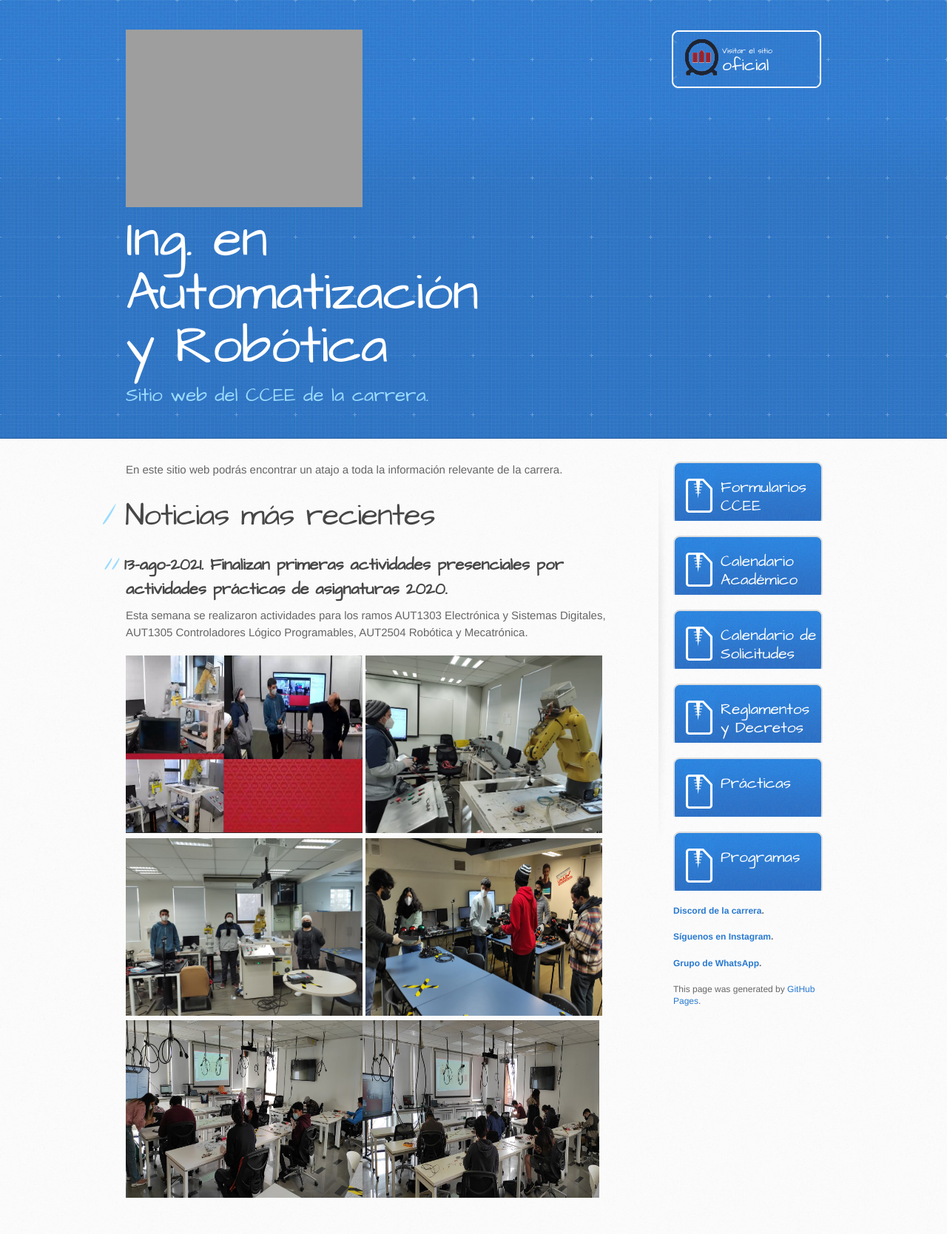
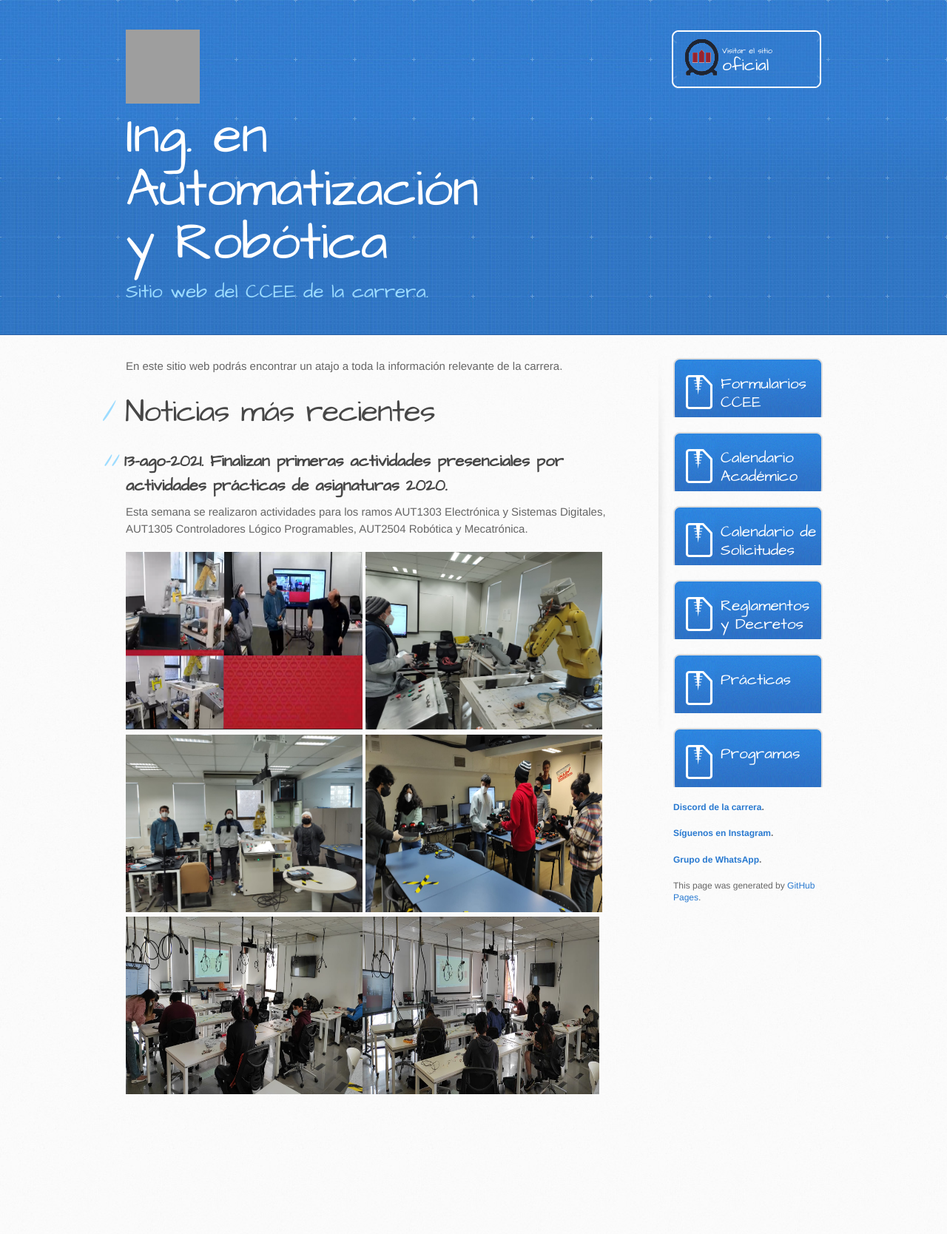
Before and after one commit to iar-unab/web, a Jekyll site: the page built from index.md, in a window 1280 px wide. Shown: the whole page at 74% size. Built offline with Jekyll 4.4.1, drawn with Linux system fonts in a browser that asks for light colours; after the commit the page ends 1528 px from its top, so only the background shows below that; grey boxes are pictures that could not be loaded.

Commit message:
Update default.html

```diff
--- a/_layouts/default.html
+++ b/_layouts/default.html
@@ -17,10 +17,10 @@
   <body>
     <header>
       <div class="inner">
-        <img src="../assets/images/wakandaiar.png" width="320" height="240">
+        <img src="../assets/images/wakandaiar.png" width="100" height="100">
         <a href="{{ '/' | absolute_url }}">
           <h1>{{ site.title | default: site.github.repository_name }}</h1>
-        </a></img>
+        </a>
         <h2>{{ site.description | default: site.github.project_tagline }}</h2>
         {% if site.github.is_project_page %}
           <a href="http://facultades.unab.cl/ingenieria/carreras/ingenieria-automatizacion-robotica/" target = "_blank" class="button"><small>Visitar el sitio</small> oficial</a>
```
